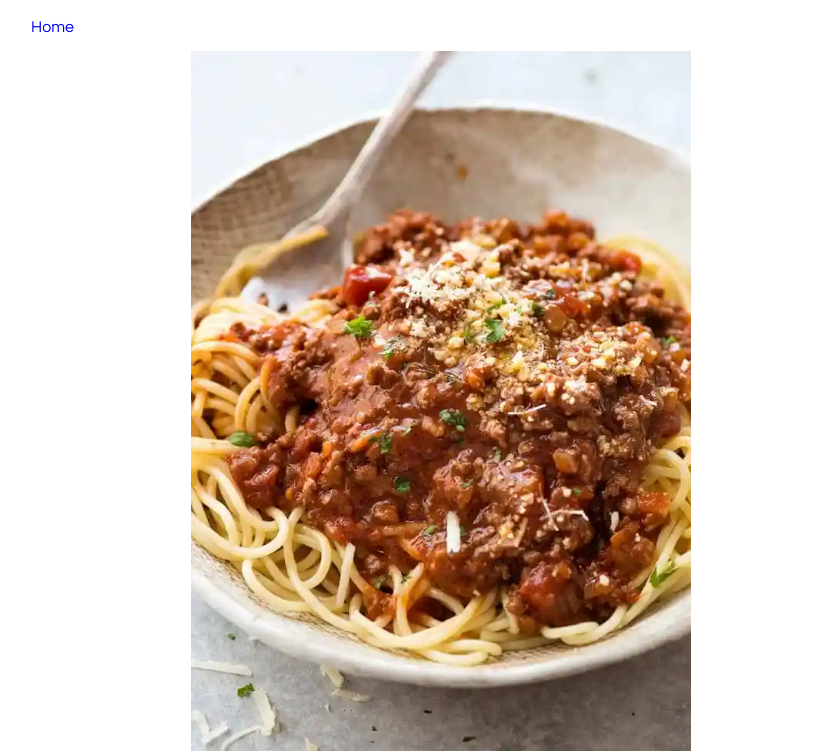
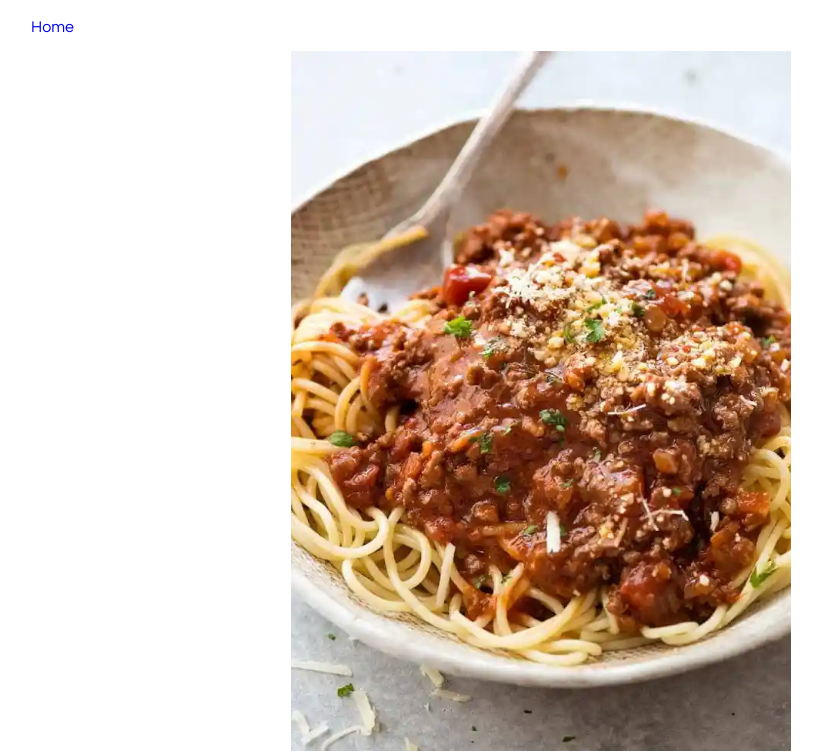
Before and after one commit to ae111James/odin-recipes, a plain HTML site: page recipes/spaghetti.html in a window 1280 px wide. Shown: the part 57-810 px from the top of the page, without its empty margins (17-839 px from the left). Drawn offline with Linux system fonts and the light colour scheme.

Commit message:
adjusted spaghetti/lasagne img spacing

```diff
--- a/css/style.css
+++ b/css/style.css
@@ -23,6 +23,7 @@ body {
     margin-left: 100px;
     margin-top: 60px;
     margin-bottom: 50px;
+
 }
 
 .lasagne-side {
--- a/recipes/spaghetti.html
+++ b/recipes/spaghetti.html
@@ -16,7 +16,7 @@
         </header>
 
             <section class="spaghetti-sec">
-                <img src="../img/spaghetti.jpg" alt="Spaghetti Photo" style="width: 500px; margin-left: 200px; margin-bottom: 20px;">
+                <img src="../img/spaghetti.jpg" alt="Spaghetti Photo" style="width: 500px; margin-bottom: 20px; margin-left: 300px;">
 
                 <div class="spaghetti-sec-pos">
                     <p>Everyone needs a great everyday Spaghetti recipe and this is mine! The Bolognese sauce is rich, thick and has beautiful depth of flavour. It's perfect for a quick midweek meal though if you have the time to simmer this meat sauce for a couple of hours you'll take it from seriously delish to OMG this is amazing!!</p>
```
Also changed, not shown: recipes/lasagna.html (+1 -1 lines).
